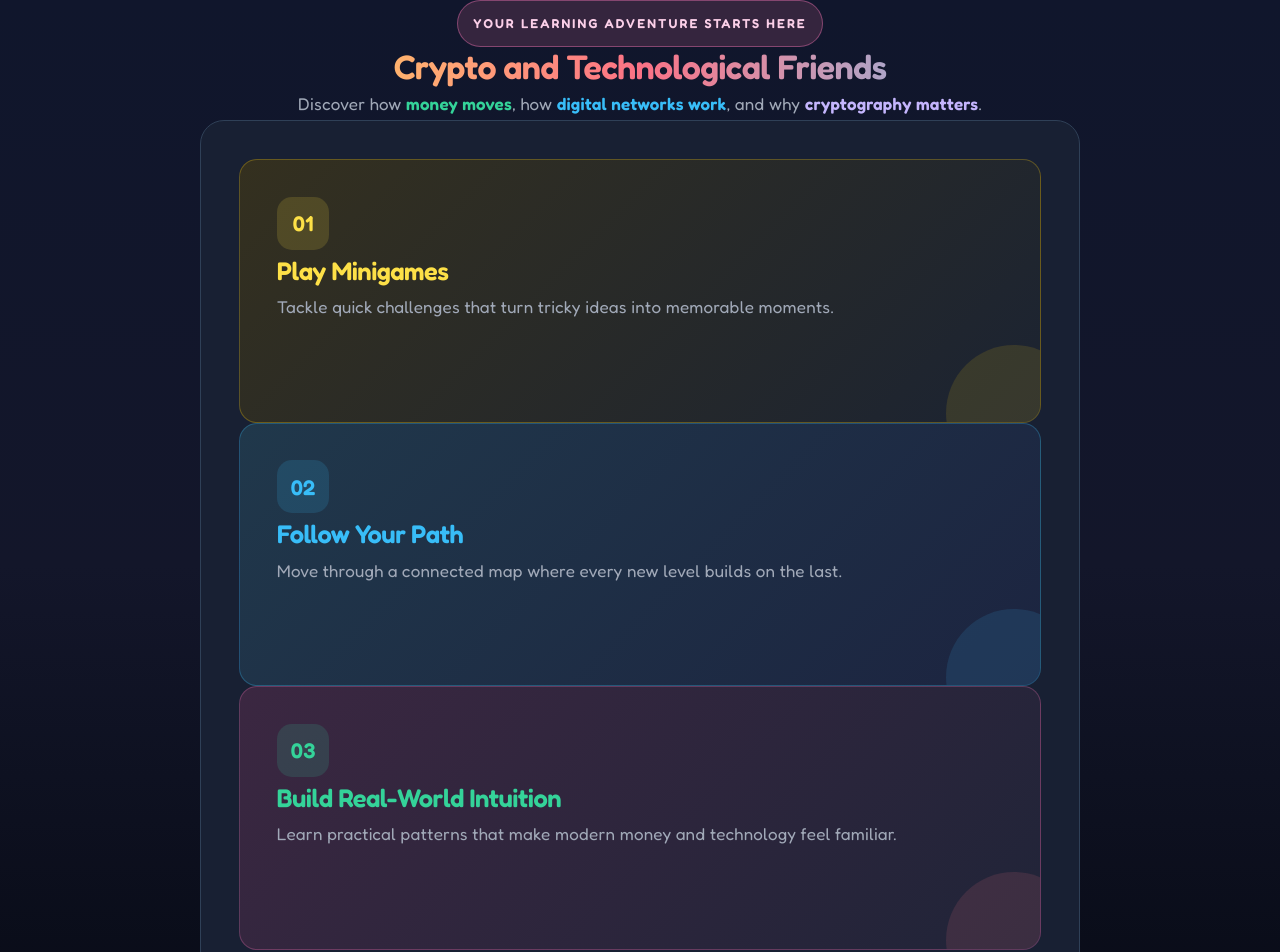
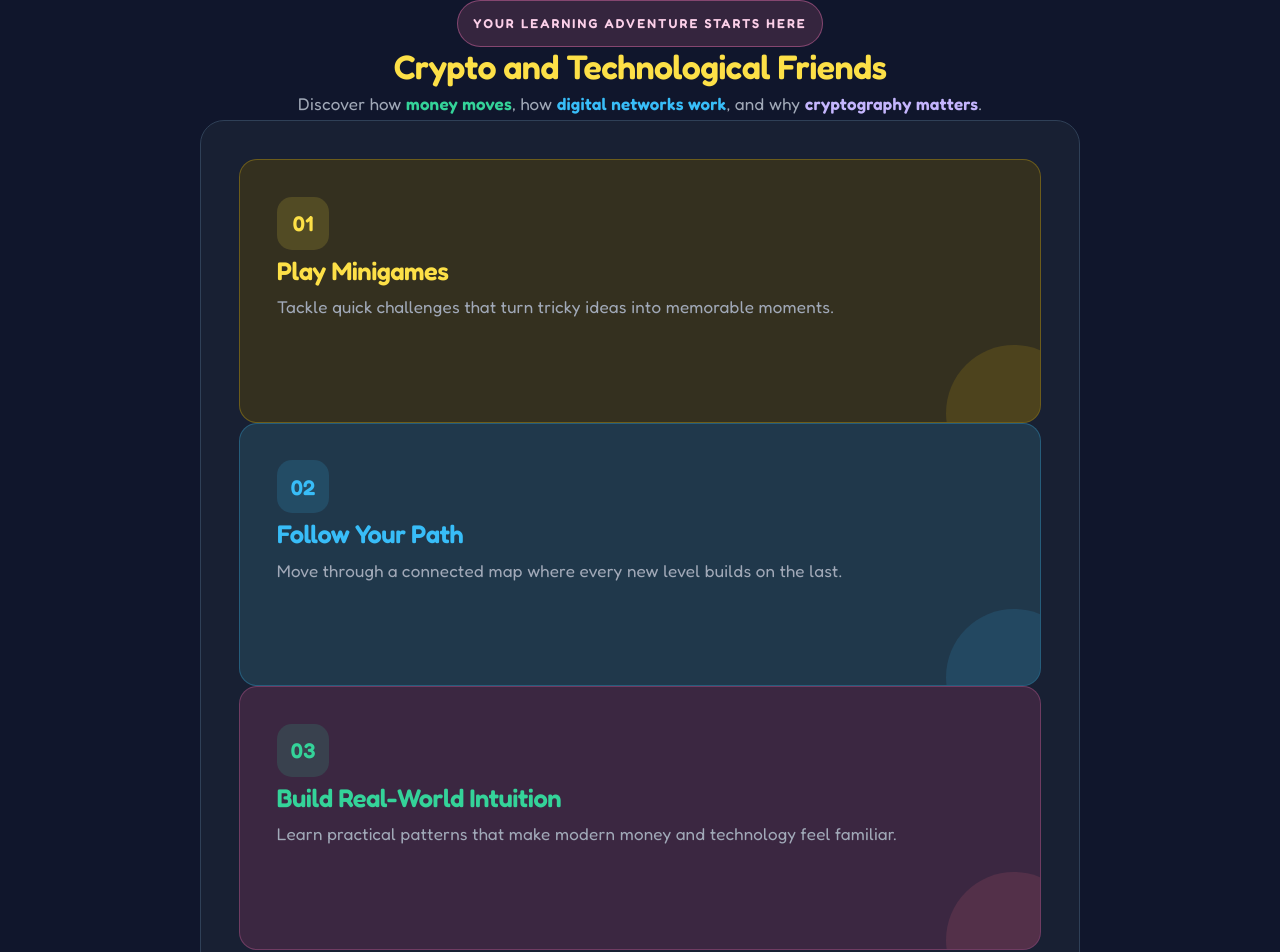
Before and after one commit to js890/crypto-edu, a Next.js app: page / in a window 1280 px wide. Shown: the top 952 px of the page. Built offline with nearby package versions, Linux system fonts and the light colour scheme.

Commit message:
Delaying Level 02

```diff
--- a/app/globals.css
+++ b/app/globals.css
@@ -39,7 +39,7 @@
   body {
     font-family: var(--font-fredoka), "Fredoka", "Trebuchet MS", sans-serif;
     background-color: var(--bg-bottom);
-    background-image: linear-gradient(180deg, #10162c 0%, #13162a 55%, #080b16 100%);
+    background-color: #10162c;
     color: var(--text-primary);
     line-height: 2.28;
     letter-spacing: 0.012em;
@@ -96,7 +96,7 @@
 }
 
 .surface-panel-active {
-  background: linear-gradient(135deg, #28213f 0%, #182e3c 100%);
+  background: #28213f;
   border: 1px solid var(--accent-coral);
   border-radius: 26px;
   padding: 2.25rem;
@@ -142,7 +142,7 @@
   overflow: hidden;
   border: 1px solid var(--border-subtle);
   border-radius: 18px;
-  background: linear-gradient(145deg, rgba(22, 32, 51, 0.96), rgba(13, 18, 31, 0.96));
+  background: #182033;
   transition: transform 0.2s ease, border-color 0.2s ease;
 }
 
@@ -167,17 +167,17 @@
 .feature-card-world::after { background: #fb7185; }
 
 .feature-card-coin {
-  background: linear-gradient(135deg, #34301f 0%, #1b2332 100%);
+  background: #34301f;
   border-color: rgba(250, 204, 21, 0.28);
 }
 
 .feature-card-path {
-  background: linear-gradient(135deg, #20384b 0%, #1c2440 100%);
+  background: #20384b;
   border-color: rgba(56, 189, 248, 0.28);
 }
 
 .feature-card-world {
-  background: linear-gradient(135deg, #3b2741 0%, #202438 100%);
+  background: #3b2741;
   border-color: rgba(244, 114, 182, 0.28);
 }
 
@@ -269,7 +269,7 @@
   width: 16.666%;
   height: 100%;
   border-radius: 9999px;
-  background: linear-gradient(90deg, #fb7185, #fb923c, #facc15, #34d399, #38bdf8, #a78bfa);
+  background: #facc15;
 }
 
 .level-number {
@@ -280,14 +280,14 @@
   height: 3.25rem;
   flex: 0 0 auto;
   border-radius: 16px;
-  background: linear-gradient(145deg, #fb7185, #fb923c);
+  background: #fb923c;
   color: #111827;
   font-size: 1.15rem;
   font-weight: 900;
 }
 
 .locked-number {
-  background: linear-gradient(145deg, #29334a, #25243b);
+  background: #29334a;
   color: #9ca3af;
 }
 
@@ -311,7 +311,7 @@
   overflow: visible;
   border: 1px solid rgba(244, 114, 182, 0.32);
   border-radius: 26px;
-  background: linear-gradient(135deg, #2b233f 0%, #1a303a 100%);
+  background: #2b233f;
 }
 
 .lesson-header-card p {
@@ -486,7 +486,7 @@
 .path-connector-active {
   width: 2px;
   height: 3.75rem;
-  background: linear-gradient(180deg, var(--accent-coin), var(--accent-crypto));
+  background: #facc15;
 }
 
 @media (max-width: 700px) {
--- a/app/page.tsx
+++ b/app/page.tsx
@@ -8,7 +8,7 @@ export default function TitleScreen() {
           <div className="hero-kicker mx-auto">
             Your learning adventure starts here
           </div>
-          <h1 className="hero-title text-5xl sm:text-7xl lg:text-8xl font-black tracking-tight leading-[1.05] bg-gradient-to-r from-[#fde047] via-[#fb7185] to-[#38bdf8] bg-clip-text text-transparent">
+          <h1 className="hero-title text-5xl sm:text-7xl lg:text-8xl font-black tracking-tight leading-[1.05] text-[#fde047]">
             Crypto and Technological Friends
           </h1>
 
```
